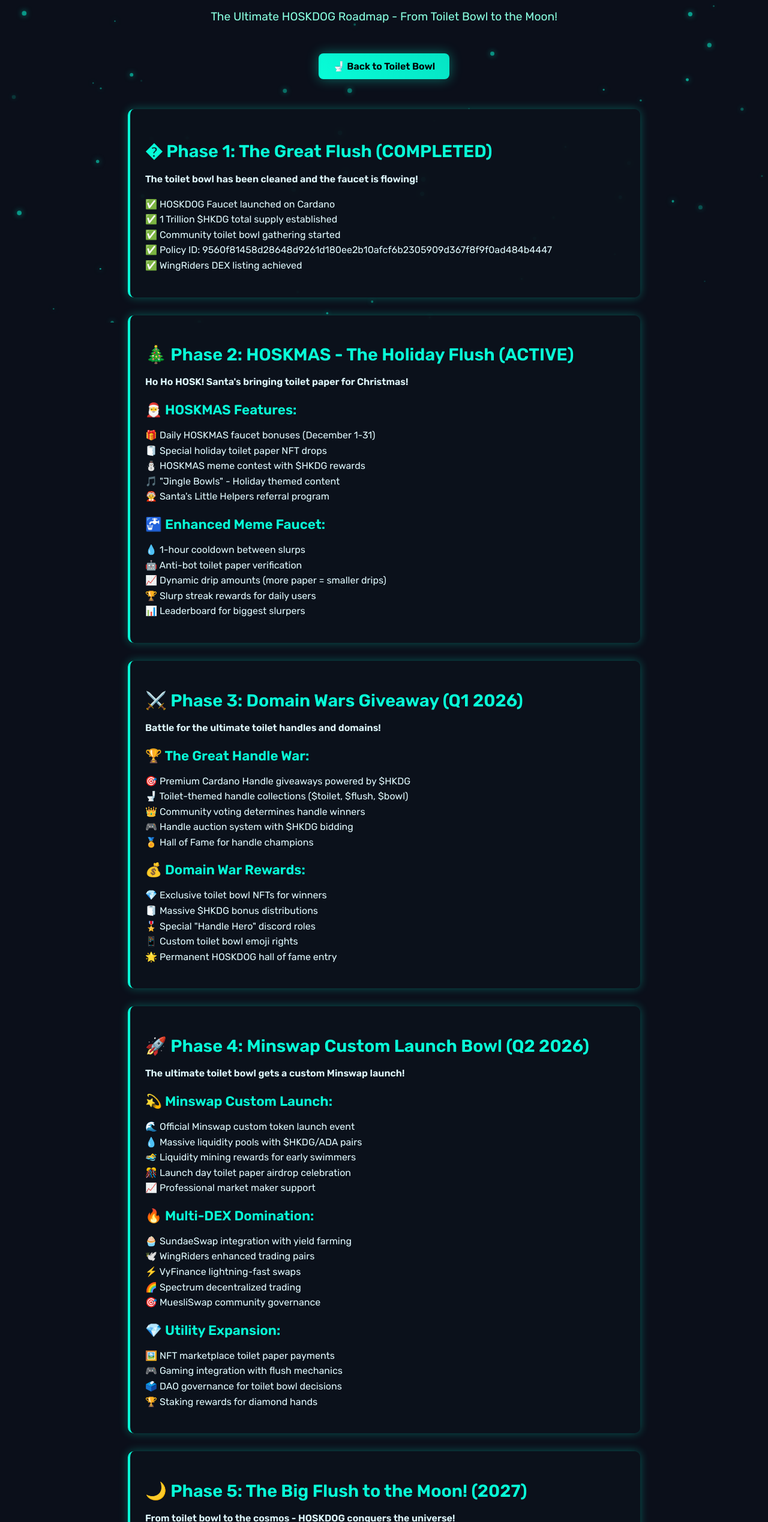
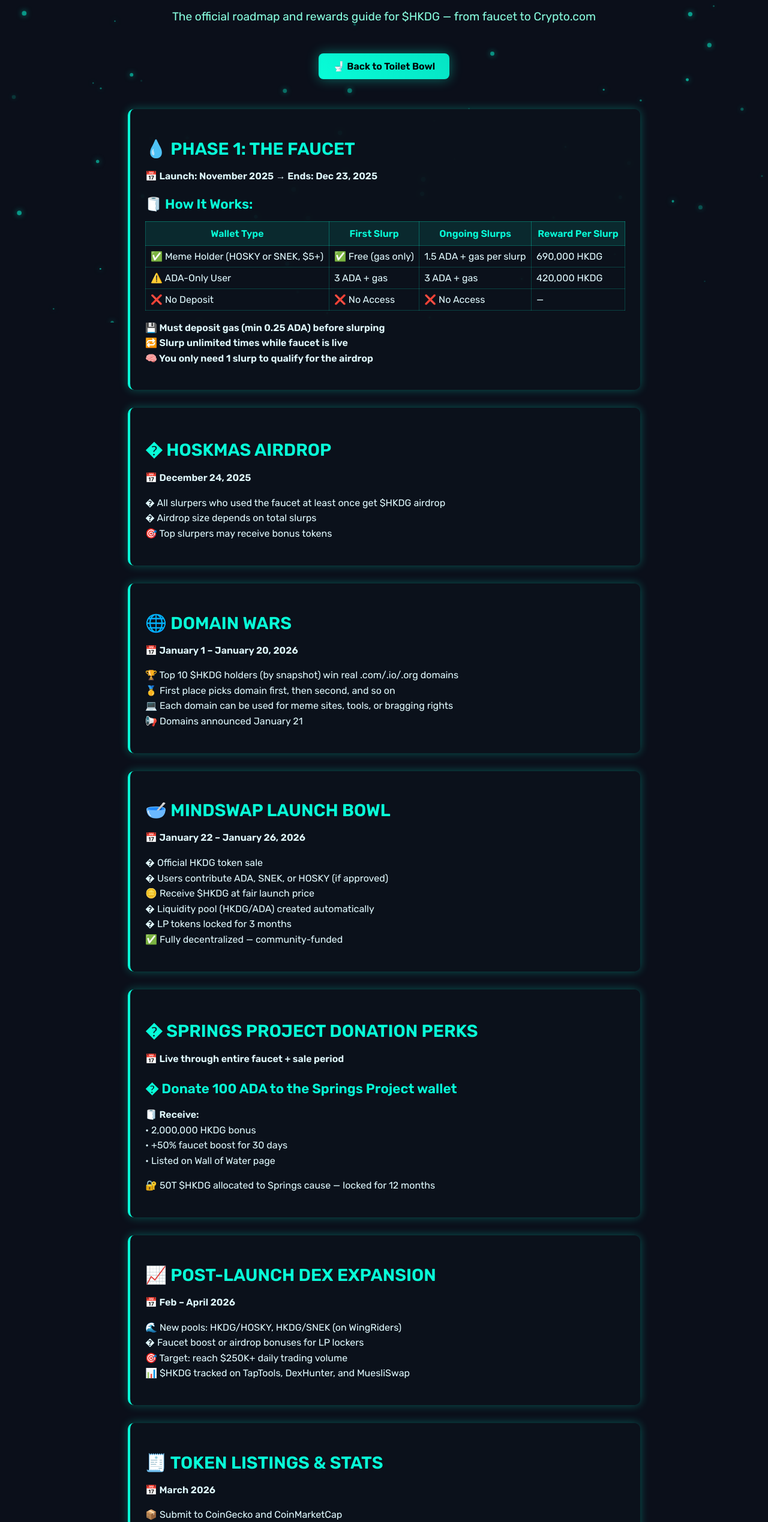
Before and after one commit to Adahandles/HOSKDOG, a plain HTML site: page slurp-logic.html in a window 1280 px wide. Shown: the part 262-2800 px from the top of the page at 60% size. Drawn offline with Linux system fonts and the light colour scheme.

Commit message:
Update Slurp Logic with detailed roadmap: faucet mechanics, HOSKMAS airdrop, domain wars, Minswap launch, Springs project, DEX expansion, and Crypto.com goal

```diff
--- a/slurp-logic.html
+++ b/slurp-logic.html
@@ -313,139 +313,139 @@
     </div>
 
     <h1>🧻 SLURP LOGIC</h1>
-    <p class="subtitle">The Ultimate HOSKDOG Roadmap - From Toilet Bowl to the Moon!</p>
+    <p class="subtitle">The official roadmap and rewards guide for $HKDG — from faucet to Crypto.com</p>
 
     <div class="button-container">
       <a href="index.html" class="nav-button">🚽 Back to Toilet Bowl</a>
     </div>
 
     <div class="faucet-box">
-      <h2>� Phase 1: The Great Flush (COMPLETED)</h2>
-      <p><strong>The toilet bowl has been cleaned and the faucet is flowing!</strong></p>
-      <p>✅ HOSKDOG Faucet launched on Cardano<br>
-         ✅ 1 Trillion $HKDG total supply established<br>
-         ✅ Community toilet bowl gathering started<br>
-         ✅ Policy ID: 9560f81458d28648d9261d180ee2b10afcf6b2305909d367f8f9f0ad484b4447<br>
-         ✅ WingRiders DEX listing achieved</p>
+      <h2>💧 PHASE 1: THE FAUCET</h2>
+      <p><strong>📅 Launch: November 2025 → Ends: Dec 23, 2025</strong></p>
+
+      <h3>🧻 How It Works:</h3>
+      <table style="width: 100%; border-collapse: collapse; margin: 15px 0;">
+        <tr style="background-color: rgba(8, 253, 216, 0.1);">
+          <th style="padding: 10px; border: 1px solid rgba(8, 253, 216, 0.3); color: #08fdd8;">Wallet Type</th>
+          <th style="padding: 10px; border: 1px solid rgba(8, 253, 216, 0.3); color: #08fdd8;">First Slurp</th>
+          <th style="padding: 10px; border: 1px solid rgba(8, 253, 216, 0.3); color: #08fdd8;">Ongoing Slurps</th>
+          <th style="padding: 10px; border: 1px solid rgba(8, 253, 216, 0.3); color: #08fdd8;">Reward Per Slurp</th>
+        </tr>
+        <tr>
+          <td style="padding: 8px; border: 1px solid rgba(8, 253, 216, 0.2);">✅ Meme Holder (HOSKY or SNEK, $5+)</td>
+          <td style="padding: 8px; border: 1px solid rgba(8, 253, 216, 0.2);">✅ Free (gas only)</td>
+          <td style="padding: 8px; border: 1px solid rgba(8, 253, 216, 0.2);">1.5 ADA + gas per slurp</td>
+          <td style="padding: 8px; border: 1px solid rgba(8, 253, 216, 0.2);">690,000 HKDG</td>
+        </tr>
+        <tr>
+          <td style="padding: 8px; border: 1px solid rgba(8, 253, 216, 0.2);">⚠️ ADA-Only User</td>
+          <td style="padding: 8px; border: 1px solid rgba(8, 253, 216, 0.2);">3 ADA + gas</td>
+          <td style="padding: 8px; border: 1px solid rgba(8, 253, 216, 0.2);">3 ADA + gas</td>
+          <td style="padding: 8px; border: 1px solid rgba(8, 253, 216, 0.2);">420,000 HKDG</td>
+        </tr>
+        <tr>
+          <td style="padding: 8px; border: 1px solid rgba(8, 253, 216, 0.2);">❌ No Deposit</td>
+          <td style="padding: 8px; border: 1px solid rgba(8, 253, 216, 0.2);">❌ No Access</td>
+          <td style="padding: 8px; border: 1px solid rgba(8, 253, 216, 0.2);">❌ No Access</td>
+          <td style="padding: 8px; border: 1px solid rgba(8, 253, 216, 0.2);">—</td>
+        </tr>
+      </table>
+
+      <p><strong>💾 Must deposit gas (min 0.25 ADA) before slurping</strong><br>
+         <strong>🔁 Slurp unlimited times while faucet is live</strong><br>
+         <strong>🧠 You only need 1 slurp to qualify for the airdrop</strong></p>
     </div>
 
     <div class="faucet-box">
-      <h2>🎄 Phase 2: HOSKMAS - The Holiday Flush (ACTIVE)</h2>
-      <p><strong>Ho Ho HOSK! Santa's bringing toilet paper for Christmas!</strong></p>
+      <h2>� HOSKMAS AIRDROP</h2>
+      <p><strong>📅 December 24, 2025</strong></p>
 
-      <h3>🎅 HOSKMAS Features:</h3>
-      <p>🎁 Daily HOSKMAS faucet bonuses (December 1-31)<br>
-         🧻 Special holiday toilet paper NFT drops<br>
-         ⛄ HOSKMAS meme contest with $HKDG rewards<br>
-         🎵 "Jingle Bowls" - Holiday themed content<br>
-         🤶 Santa's Little Helpers referral program</p>
-
-      <h3>🚰 Enhanced Meme Faucet:</h3>
-      <p>💧 1-hour cooldown between slurps<br>
-         🤖 Anti-bot toilet paper verification<br>
-         📈 Dynamic drip amounts (more paper = smaller drips)<br>
-         🏆 Slurp streak rewards for daily users<br>
-         📊 Leaderboard for biggest slurpers</p>
+      <p>� All slurpers who used the faucet at least once get $HKDG airdrop<br>
+         � Airdrop size depends on total slurps<br>
+         🎯 Top slurpers may receive bonus tokens</p>
     </div>
 
     <div class="faucet-box">
-      <h2>⚔️ Phase 3: Domain Wars Giveaway (Q1 2026)</h2>
-      <p><strong>Battle for the ultimate toilet handles and domains!</strong></p>
+      <h2>🌐 DOMAIN WARS</h2>
+      <p><strong>📅 January 1 – January 20, 2026</strong></p>
 
-      <h3>🏆 The Great Handle War:</h3>
-      <p>🎯 Premium Cardano Handle giveaways powered by $HKDG<br>
-         🚽 Toilet-themed handle collections ($toilet, $flush, $bowl)<br>
-         👑 Community voting determines handle winners<br>
-         🎮 Handle auction system with $HKDG bidding<br>
-         🏅 Hall of Fame for handle champions</p>
-
-      <h3>💰 Domain War Rewards:</h3>
-      <p>💎 Exclusive toilet bowl NFTs for winners<br>
-         🧻 Massive $HKDG bonus distributions<br>
-         🎖️ Special "Handle Hero" discord roles<br>
-         📱 Custom toilet bowl emoji rights<br>
-         🌟 Permanent HOSKDOG hall of fame entry</p>
+      <p>🏆 Top 10 $HKDG holders (by snapshot) win real .com/.io/.org domains<br>
+         🥇 First place picks domain first, then second, and so on<br>
+         💻 Each domain can be used for meme sites, tools, or bragging rights<br>
+         📢 Domains announced January 21</p>
     </div>
 
     <div class="faucet-box">
-      <h2>🚀 Phase 4: Minswap Custom Launch Bowl (Q2 2026)</h2>
-      <p><strong>The ultimate toilet bowl gets a custom Minswap launch!</strong></p>
+      <h2>🥣 MINDSWAP LAUNCH BOWL</h2>
+      <p><strong>📅 January 22 – January 26, 2026</strong></p>
 
-      <h3>💫 Minswap Custom Launch:</h3>
-      <p>🌊 Official Minswap custom token launch event<br>
-         💧 Massive liquidity pools with $HKDG/ADA pairs<br>
-         🏊‍♂️ Liquidity mining rewards for early swimmers<br>
-         🎊 Launch day toilet paper airdrop celebration<br>
-         📈 Professional market maker support</p>
-
-      <h3>🔥 Multi-DEX Domination:</h3>
-      <p>🧁 SundaeSwap integration with yield farming<br>
-         🕊️ WingRiders enhanced trading pairs<br>
-         ⚡ VyFinance lightning-fast swaps<br>
-         🌈 Spectrum decentralized trading<br>
-         🎯 MuesliSwap community governance</p>
-
-      <h3>💎 Utility Expansion:</h3>
-      <p>🖼️ NFT marketplace toilet paper payments<br>
-         🎮 Gaming integration with flush mechanics<br>
-         🗳️ DAO governance for toilet bowl decisions<br>
-         🏆 Staking rewards for diamond hands</p>
+      <p>� Official HKDG token sale<br>
+         � Users contribute ADA, SNEK, or HOSKY (if approved)<br>
+         🪙 Receive $HKDG at fair launch price<br>
+         � Liquidity pool (HKDG/ADA) created automatically<br>
+         � LP tokens locked for 3 months<br>
+         ✅ Fully decentralized — community-funded</p>
     </div>
 
     <div class="faucet-box">
-      <h2>🌙 Phase 5: The Big Flush to the Moon! (2027)</h2>
-      <p><strong>From toilet bowl to the cosmos - HOSKDOG conquers the universe!</strong></p>
+      <h2>� SPRINGS PROJECT DONATION PERKS</h2>
+      <p><strong>📅 Live through entire faucet + sale period</strong></p>
 
-      <h3>🏛️ Centralized Exchange Conquest:</h3>
-      <p>🚪 Gate.io - The gateway to toilet paper wealth<br>
-         🌟 MEXC Global - Worldwide toilet dominance<br>
-         💳 Crypto.com - The holy grail of listings<br>
-         🔥 Binance consideration (ultimate dream)<br>
-         💱 Multiple trading pairs (HKDG/USDT, HKDG/BTC, HKDG/ETH)</p>
+      <h3>� Donate 100 ADA to the Springs Project wallet</h3>
+      <p><strong>🧻 Receive:</strong><br>
+         • 2,000,000 HKDG bonus<br>
+         • +50% faucet boost for 30 days<br>
+         • Listed on Wall of Water page</p>
 
-      <h3>🌐 Global Toilet Empire:</h3>
-      <p>🌉 Cross-chain bridges to Ethereum & BSC<br>
-         🏦 Institutional toilet paper partnerships<br>
-         🎓 University blockchain toilet studies<br>
-         🏥 Charity toilet paper initiatives worldwide<br>
-         🛸 Space toilet research funding (SpaceX collab?)</p>
-
-      <h3>🎯 The Ultimate Vision:</h3>
-      <p>👑 First meme token to reach Mars<br>
-         🧻 Universal toilet paper currency<br>
-         🏰 HOSKDOG theme parks worldwide<br>
-         📺 Netflix documentary: "The Toilet Token"<br>
-         🎖️ Nobel Prize for Toilet Innovation</p>
+      <p>🔐 50T $HKDG allocated to Springs cause — locked for 12 months</p>
     </div>
 
     <div class="faucet-box">
-      <h2>🎮 Interactive HOSK Features</h2>
+      <h2>📈 POST-LAUNCH DEX EXPANSION</h2>
+      <p><strong>📅 Feb – April 2026</strong></p>
 
-      <h3>🏆 Faucet Gamification:</h3>
-      <p>📅 Daily toilet paper challenges<br>
-         🔥 Slurp streak bonuses (7-day, 30-day, 365-day)<br>
-         📊 Community leaderboards for biggest slurpers<br>
-         🎖️ Achievement badges for toilet mastery<br>
-         🎲 Random bonus multiplier events</p>
+      <p>🌊 New pools: HKDG/HOSKY, HKDG/SNEK (on WingRiders)<br>
+         � Faucet boost or airdrop bonuses for LP lockers<br>
+         🎯 Target: reach $250K+ daily trading volume<br>
+         📊 $HKDG tracked on TapTools, DexHunter, and MuesliSwap</p>
+    </div>
 
-      <h3>🖼️ NFT Toilet Collection:</h3>
-      <p>🧻 Exclusive HOSKDOG toilet paper rolls<br>
-         🚽 Golden toilet bowl legendary NFTs<br>
-         🚰 Faucet handle collectible series<br>
-         💎 Diamond plunger ultra-rare items<br>
-         🎨 Community toilet art contests</p>
+    <div class="faucet-box">
+      <h2>🧾 TOKEN LISTINGS & STATS</h2>
+      <p><strong>📅 March 2026</strong></p>
 
-      <h3>👥 Community Rewards:</h3>
-      <p>🔗 Referral toilet paper bonuses<br>
-         📱 Social media meme contests<br>
-         💬 Discord engagement rewards<br>
-         🎯 Telegram toilet talk bonuses<br>
-         🎊 Holiday special events</p>
+      <p>📦 Submit to CoinGecko and CoinMarketCap<br>
+         📜 Add $HKDG supply tracker and metadata<br>
+         ✅ Required step for CEX listings</p>
+    </div>
+
+    <div class="faucet-box">
+      <h2>💰 CEX LISTINGS</h2>
+      <p><strong>📅 Q2 – Q3 2026</strong></p>
+
+      <p>✅ Target: list on MEXC, BitMart, CoinEx<br>
+         � Funded via CEX reserve (5–6% of total supply)<br>
+         🤝 May include market maker partnership<br>
+         � Full meme-to-market strategy</p>
+    </div>
+
+    <div class="faucet-box">
+      <h2>💎 CRYPTO.COM GOAL</h2>
+      <p><strong>📅 Q3 – Q4 2026</strong></p>
+
+      <p><strong>🚀 $HKDG aims to become the second Cardano-native token on Crypto.com</strong></p>
+
+      <h3>📈 Requirements:</h3>
+      <p>• 10,000+ holders<br>
+         • $500K+ daily trading volume<br>
+         • Multiple DEX + CEX listings<br>
+         • Fully locked LPs<br>
+         • Transparent tokenomics + compliance</p>
     </div>
 
     <div class="faucet-box" style="background-color: rgba(245, 101, 101, 0.1); border-left-color: #f56565;">
-      <h2 style="color: #f56565;">⚠️ Important Toilet Paper Disclaimer</h2>
-      <p>HOSKDOG ($HKDG) is a meme token created for maximum toilet humor and entertainment. This roadmap represents our wildest toilet dreams and should not be considered financial advice. Cryptocurrency investments carry inherent risks - you might lose your toilet paper! Always do your own research and never invest more than you can afford to flush. The faucet mechanism is experimental and may get clogged. Past performance does not guarantee future toilet success. 🧻</p>
+      <h2 style="color: #f56565;">⚠️ Important Disclaimer</h2>
+      <p>HOSKDOG ($HKDG) is a meme token created for entertainment purposes. This roadmap represents aspirational goals and should not be considered financial advice. Cryptocurrency investments carry inherent risks. Always do your own research and never invest more than you can afford to lose. All dates and features are subject to change based on community feedback and market conditions.</p>
     </div>
 
     <div style="text-align: center; margin: 40px 0; color: #88ffe0;">
```
